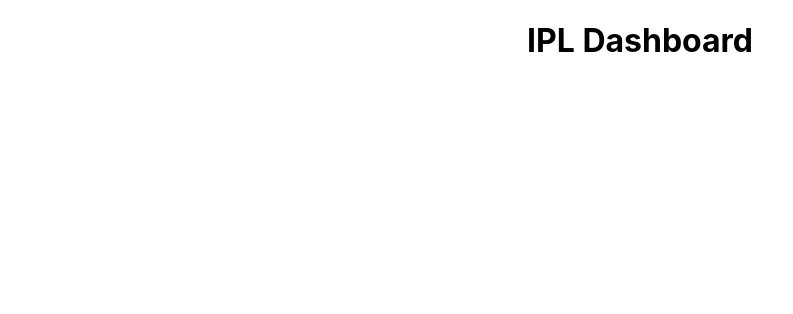
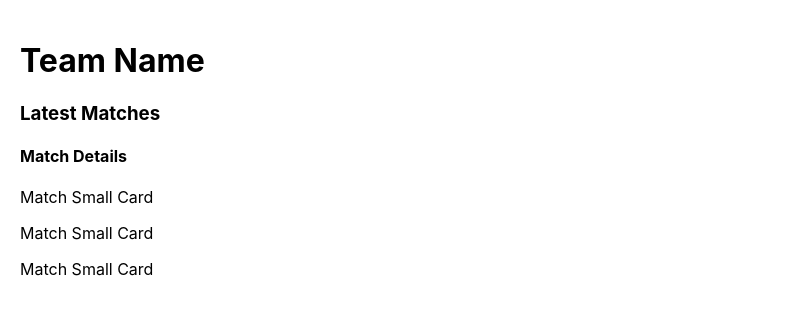
Before and after one commit to ronaano/ipl_dashboard, a React (Create React App) app in the folder src/frontend/: page / in a window 1280 px wide. Shown: the top 314 px of the page, without its empty margins (0-793 px from the left). Built offline with nearby package versions, Linux system fonts and the light colour scheme.

Commit message:
Added TeamPage and MatchCard components

```diff
--- a/src/frontend/src/App.css
+++ b/src/frontend/src/App.css
@@ -1,38 +1,4 @@
 .App {
-  text-align: center;
+  text-align: left;
+  padding: 20px;
 }
-
-.App-logo {
-  height: 40vmin;
-  pointer-events: none;
-}
-
-@media (prefers-reduced-motion: no-preference) {
-  .App-logo {
-    animation: App-logo-spin infinite 20s linear;
-  }
-}
-
-.App-header {
-  background-color: #282c34;
-  min-height: 100vh;
-  display: flex;
-  flex-direction: column;
-  align-items: center;
-  justify-content: center;
-  font-size: calc(10px + 2vmin);
-  color: white;
-}
-
-.App-link {
-  color: #61dafb;
-}
-
-@keyframes App-logo-spin {
-  from {
-    transform: rotate(0deg);
-  }
-  to {
-    transform: rotate(360deg);
-  }
-}
--- a/src/frontend/src/App.js
+++ b/src/frontend/src/App.js
@@ -1,10 +1,10 @@
-import logo from './logo.svg';
 import './App.css';
+import {TeamPage} from "./pages/TeamPage";
 
 function App() {
   return (
     <div className="App">
-     <h1>IPL Dashboard</h1>
+     <TeamPage/>
     </div>
   );
 }
--- /dev/null
+++ b/src/frontend/src/components/MatchDetailCard.js
@@ -0,0 +1,11 @@
+import { React } from 'react';
+
+
+export const MatchDetailCard = () => {
+    return (
+        <div className="MatchDetailCard">
+            <h3>Latest Matches</h3>
+            <h4>Match Details</h4>
+        </div>
+    );
+}
--- /dev/null
+++ b/src/frontend/src/components/MatchSmallCard.js
@@ -0,0 +1,10 @@
+import { React } from 'react';
+
+
+export const MatchSmallCard = () => {
+    return (
+        <div className="MatchSmallCard">
+            <p>Match Small Card</p>
+        </div>
+    );
+}
--- /dev/null
+++ b/src/frontend/src/pages/TeamPage.js
@@ -0,0 +1,16 @@
+import { React } from 'react';
+import {MatchDetailCard} from "../components/MatchDetailCard";
+import {MatchSmallCard} from "../components/MatchSmallCard";
+
+
+export const TeamPage = () => {
+    return (
+        <div className="TeamPage">
+            <h1>Team Name</h1>
+            <MatchDetailCard/>
+            <MatchSmallCard/>
+            <MatchSmallCard/>
+            <MatchSmallCard/>
+        </div>
+    );
+}
```
